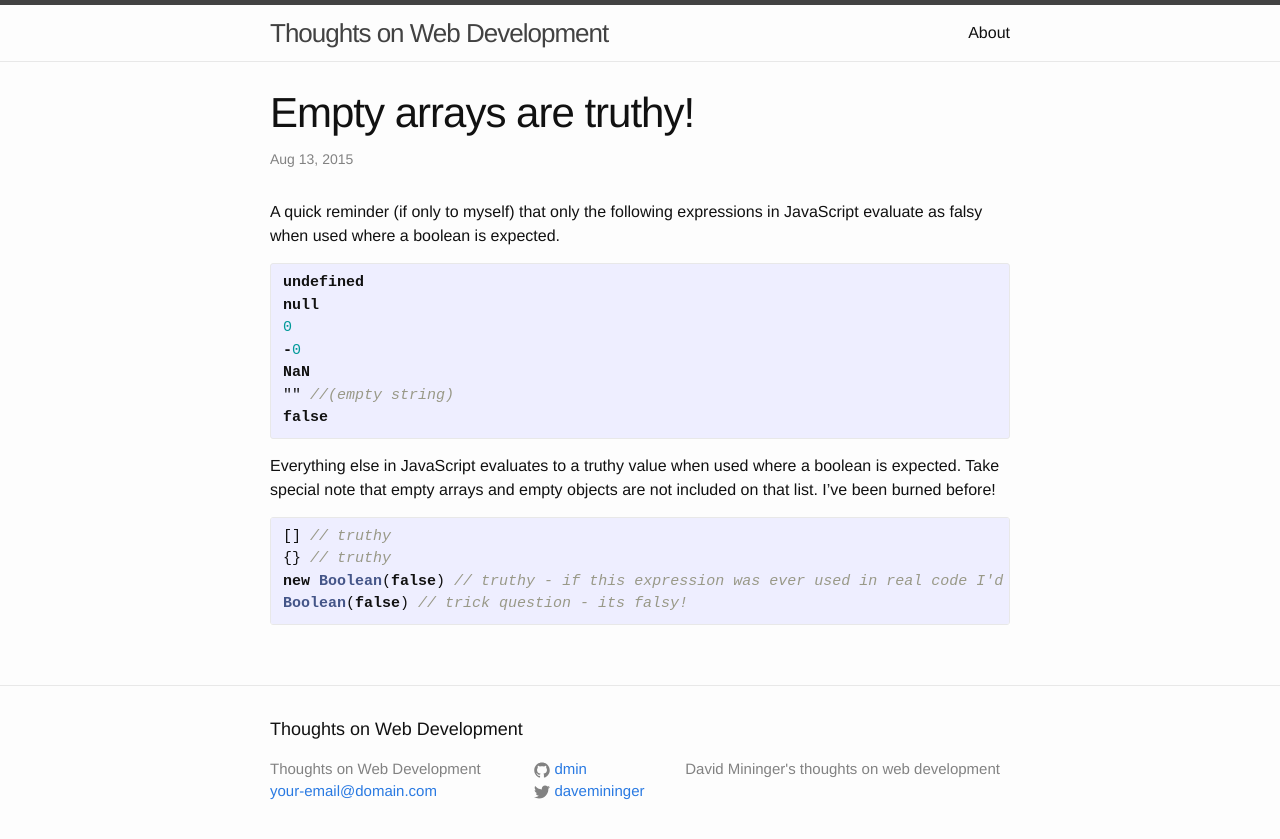
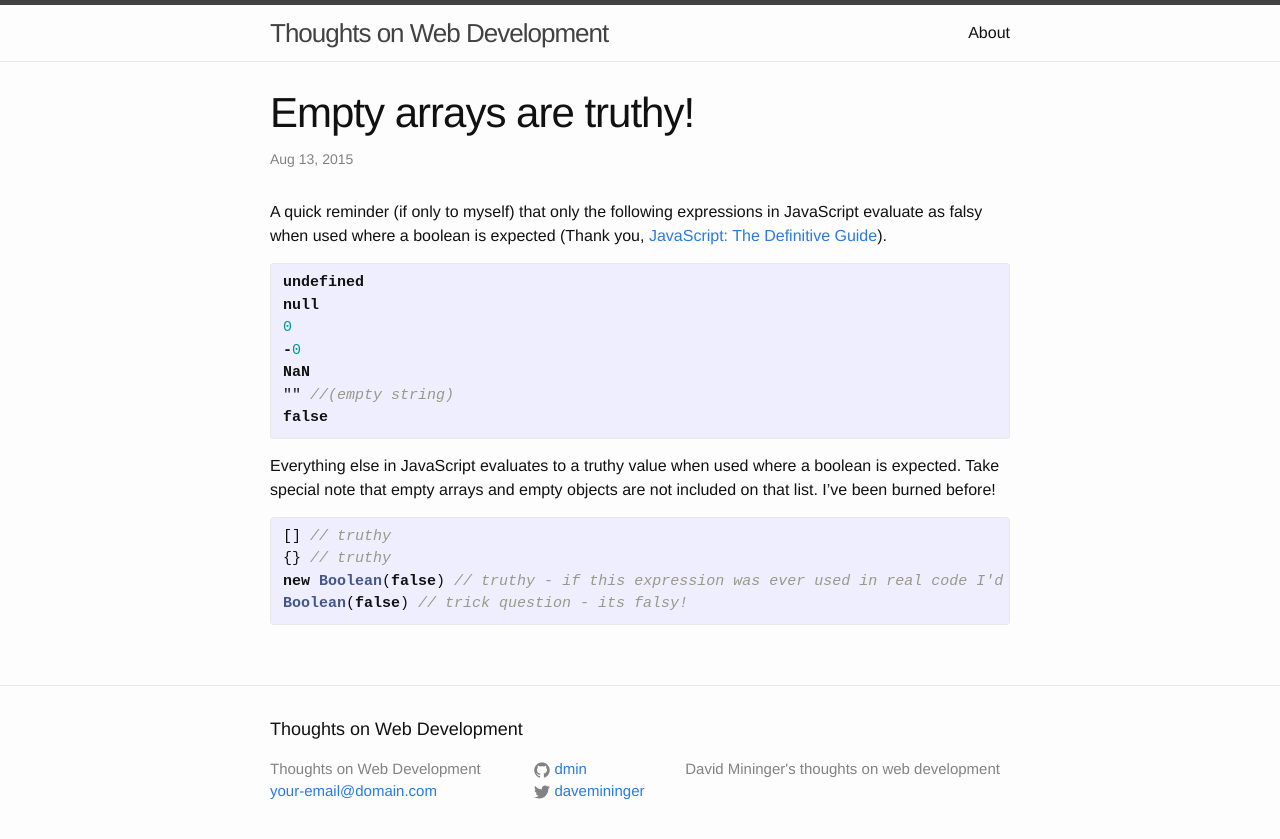
Before and after one commit to dmin/dmin.github.io, a Jekyll site: the page built from _posts/2015-08-13-empty-arrays-truthy.markdown, in a window 1280 px wide. Shown: the top 839 px of the page. Built offline with Jekyll 4.4.1, drawn with Linux system fonts in a browser that asks for light colours.

Commit message:
Add link to Javascript: The definitive guide to post.

```diff
--- a/_posts/2015-08-13-empty-arrays-truthy.markdown
+++ b/_posts/2015-08-13-empty-arrays-truthy.markdown
@@ -4,7 +4,7 @@ title:  "Empty arrays are truthy!"
 date:   2015-08-13 23:34:27
 categories: values booleans expression
 ---
-A quick reminder (if only to myself) that only the following expressions in JavaScript evaluate as falsy when used where a boolean is expected.
+A quick reminder (if only to myself) that only the following expressions in JavaScript evaluate as falsy when used where a boolean is expected (Thank you, [JavaScript: The Definitive Guide](http://www.amazon.com/gp/product/0596805527/ref=as_li_qf_sp_asin_il_tl?ie=UTF8&camp=1789&creative=9325&creativeASIN=0596805527&linkCode=as2&tag=blog0ae8-20&linkId=YGOTNSSIMJW3W6FX)).
 
 {% highlight javascript %}
 undefined
```
